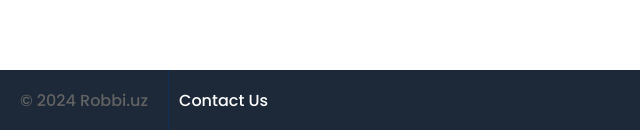
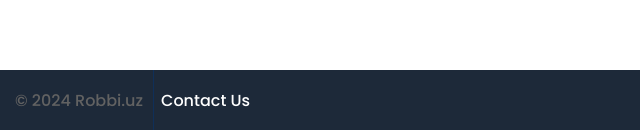
Before and after one commit to robbiuz/robbiuz.github.io, a plain HTML site: page index.html in a window 1280 px wide. Shown: the part 2930-3060 px from the top of the page, 0-640 px from the left. Drawn offline with Linux system fonts and the light colour scheme.

Commit message:
Update style.css

```diff
--- a/style.css
+++ b/style.css
@@ -339,7 +339,7 @@ main{
 .bottom_text{
     font-size: 16px;
     color: #626262;
-    margin-left: 20px;
+    margin-left: 15px;
     font-family: 'Poppins';
     font-weight: 500;
     text-align: center;
@@ -349,7 +349,7 @@ main{
 .line_vertical{
     width: 1px;
     height: 60px;
-    margin-left: 20px;
+    margin-left: 10px;
     background: #0F2F59;
     border: none;
     margin-right: 0;
@@ -358,7 +358,7 @@ main{
 .contact_us{
     font-size: 16px;
     color: white;
-    margin-left: 10px;
+    margin-left: 7px;
     font-family: 'Poppins';
     font-weight: 500;
     text-align: center;
```
